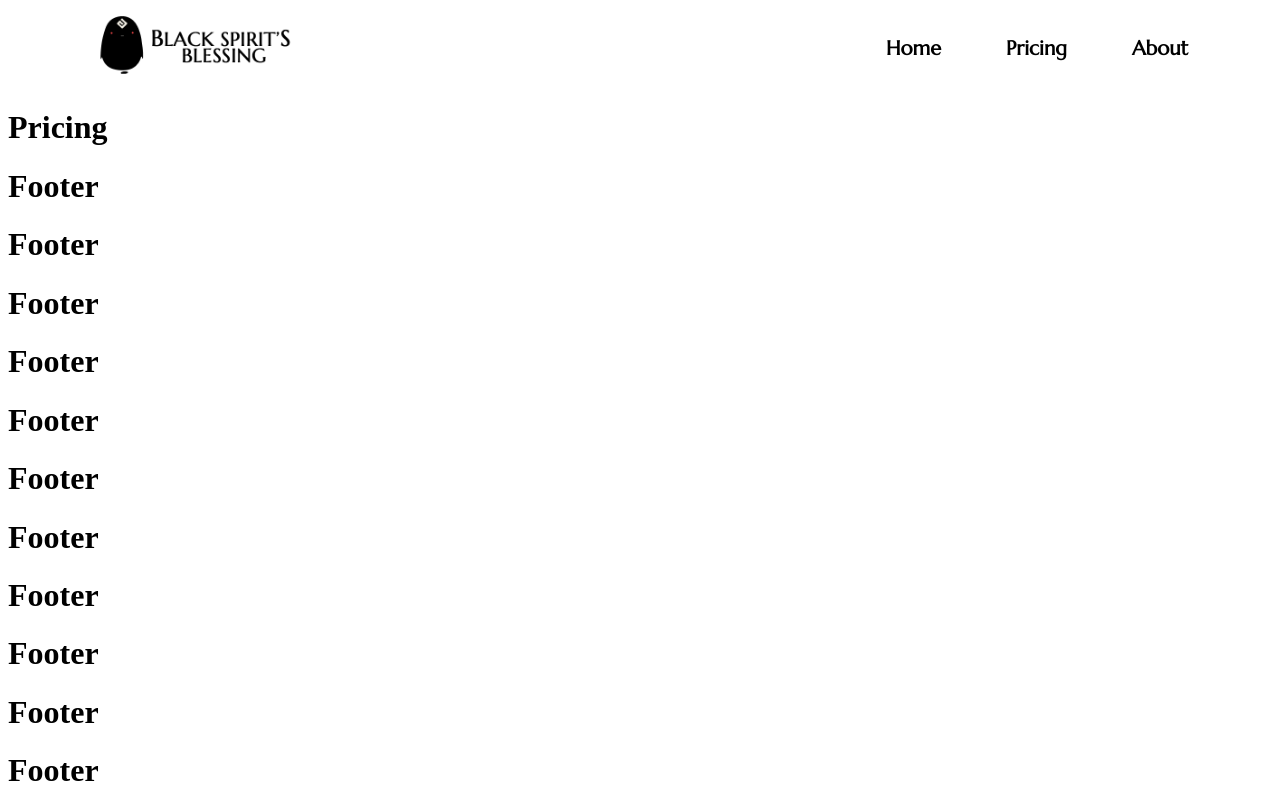
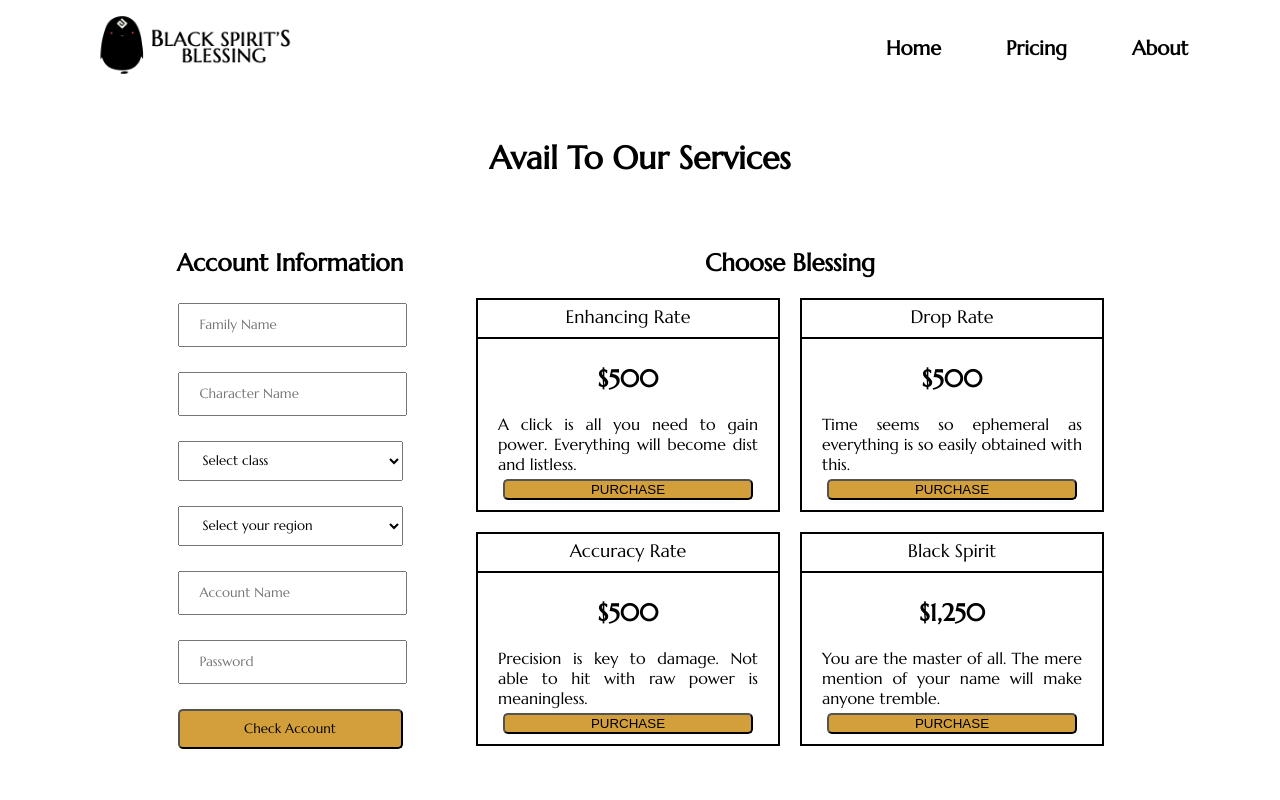
Before and after one commit to lifegrasp/black-spirit-landing-page, a React (Create React App) app: page /pricing in a window 1280 px wide. Shown: the top 800 px of the page. Built offline with nearby package versions, Linux system fonts and the light colour scheme.

Commit message:
Pricing.js finished

```diff
--- a/src/components/Home.js
+++ b/src/components/Home.js
@@ -13,7 +13,7 @@ function Home() {
   return (
     <>
       <h1 className="services">Services</h1>
-      <div className="showcase">
+      <div className="showcase-home">
         {/* Video section is here */}
         <div className="video">
           <iframe
@@ -36,7 +36,7 @@ function Home() {
               />
             </div>
             <div className="desc">
-              <h2>100% Enhancing Rate</h2>
+              <h2>100% Enhancing Rate!</h2>
               <p>{enhanceDesc}</p>
             </div>
           </div>
--- a/src/components/Pricing.js
+++ b/src/components/Pricing.js
@@ -1,5 +1,156 @@
+import "../styles/Pricing.css";
+
 function Pricing() {
-  return <h1>Pricing</h1>;
+  const selectClass = (
+    <>
+      <option disabled selected>
+        Select class
+      </option>
+      <option value={"Warrior"}>Warrior</option>
+      <option value={"Ranger"}>Ranger</option>
+      <option value={"Sorceress"}>Sorceress</option>
+      <option value={"Berserker"}>Berserker</option>
+      <option value={"Tamer"}>Tamer</option>
+      <option value={"Musa"}>Musa</option>
+      <option value={"Maehwa"}>Maehwa</option>
+      <option value={"Valkyrie"}>Valkyrie</option>
+      <option value={"Kunoichi"}>Kunoichi</option>
+      <option value={"Ninja"}>Ninja</option>
+      <option value={"Wizard"}>Wizard</option>
+      <option value={"Witch"}>Witch</option>
+      <option value={"Dark Knight"}>Dark Knight</option>
+      <option value={"Striker"}>Striker</option>
+      <option value={"Mystic"}>Mystic</option>
+      <option value={"Archer"}>Archer</option>
+      <option value={"Lahn"}>Lahn</option>
+      <option value={"Shai"}>Shai</option>
+      <option value={"Guardian"}>Guardian</option>
+      <option value={"Hashashin"}>Hashashin</option>
+      <option value={"Nova"}>Nova</option>
+      <option value={"Sage"}>Sage</option>
+      <option value={"Corsair"}>Corsair</option>
+      <option value={"Drakania"}>Drakania</option>
+    </>
+  );
+
+  const selectRegion = (
+    <>
+      <option disabled selected>
+        Select your region
+      </option>
+      <option value={"NA"}>North America</option>
+      <option value={"SA"}>South America</option>
+      <option value={"EU"}>Europe</option>
+      <option value={"MENA"}>Middle East and North Africa</option>
+      <option value={"RU"}>Russia</option>
+      <option value={"SEA"}>Southeast Asia</option>
+      <option value={"JP"}>Japan</option>
+      <option value={"TW"}>Taiwan</option>
+    </>
+  );
+
+  const descEnhance =
+    "A click is all you need to gain power. Everything will become dist and listless.";
+
+  const descDrop =
+    "Time seems so ephemeral as everything is so easily obtained with this.";
+
+  const descAccu =
+    "Precision is key to damage. Not able to hit with raw power is meaningless.";
+
+  const descBlackSpirit =
+    "You are the master of all. The mere mention of your name will make anyone tremble. ";
+
+  return (
+    <>
+      <h1 className="avail">Avail To Our Services</h1>
+      <div className="showcase-pricing">
+        {/* Account information starts here */}
+        <form>
+          <h2>Account Information</h2>
+          <div className="form-group">
+            <input
+              className="form-control"
+              type={"text"}
+              placeholder={"Family Name"}
+              required
+            />
+            <input
+              className="form-control"
+              type={"text"}
+              placeholder={"Character Name"}
+              required
+            />
+            <select className="form-control" required>
+              {selectClass}
+            </select>
+            <select className="form-control" required>
+              {selectRegion}
+            </select>
+            <input
+              className="form-control"
+              type={"email"}
+              placeholder={"Account Name"}
+              required
+            />
+            <input
+              className="form-control"
+              type={"password"}
+              placeholder={"Password"}
+              required
+            />
+            <input
+              className="form-control form-button"
+              type={"submit"}
+              value={"Check Account"}
+            />
+          </div>
+        </form>
+        {/* Account information ends here */}
+
+        {/* Blessing selection starts here */}
+        <div className="pricing">
+          <h2>Choose Blessing</h2>
+          <div className="pricing-group">
+            <div className="product">
+              <div className="selection">Enhancing Rate</div>
+              <h2>$500</h2>
+              <p>{descEnhance}</p>
+              <button>PURCHASE</button>
+            </div>
+
+            {/* Divide */}
+
+            <div className="product">
+              <div className="selection">Drop Rate</div>
+              <h2>$500</h2>
+              <p>{descDrop}</p>
+              <button>PURCHASE</button>
+            </div>
+
+            {/* Divide */}
+
+            <div className="product">
+              <div className="selection">Accuracy Rate</div>
+              <h2>$500</h2>
+              <p>{descAccu}</p>
+              <button>PURCHASE</button>
+            </div>
+
+            {/* Divide */}
+
+            <div className="product">
+              <div className="selection">Black Spirit</div>
+              <h2>$1,250</h2>
+              <p>{descBlackSpirit}</p>
+              <button>PURCHASE</button>
+            </div>
+          </div>
+        </div>
+        {/* Blessing selection ends here */}
+      </div>
+    </>
+  );
 }
 
 export default Pricing;
--- a/src/styles/Home.css
+++ b/src/styles/Home.css
@@ -4,45 +4,45 @@
   font-family: "Marcellus", serif;
 }
 
-.showcase {
+.showcase-home {
   margin: 0 auto;
   display: flex;
   width: 100%;
   max-width: 1000px;
   font-family: "Marcellus", serif;
 }
-.showcase .video {
+.showcase-home .video {
   display: flex;
   align-items: center;
   width: 100%;
   max-width: 500px;
 }
-.showcase .video iframe {
+.showcase-home .video iframe {
   width: 100%;
   height: 100%;
   max-height: 350px;
 }
-.showcase .blessings {
+.showcase-home .blessings {
   width: 100%;
   max-width: 500px;
 }
-.showcase .blessings .blessings-flex {
+.showcase-home .blessings .blessings-flex {
   margin: 20px;
   display: flex;
   align-items: center;
 }
-.showcase .blessings .blessings-flex .icon .icon-image {
+.showcase-home .blessings .blessings-flex .icon .icon-image {
   max-width: 75px;
 }
-.showcase .blessings .blessings-flex .desc {
+.showcase-home .blessings .blessings-flex .desc {
   margin: 0 20px;
   width: auto;
   max-width: 400px;
 }
-.showcase .blessings .blessings-flex .desc h2 {
+.showcase-home .blessings .blessings-flex .desc h2 {
   margin-bottom: 15px;
 }
-.showcase .blessings .blessings-flex .desc p {
+.showcase-home .blessings .blessings-flex .desc p {
   margin-top: 15px;
   font-weight: bolder;
 }/*# sourceMappingURL=Home.css.map */
--- a/src/styles/Home.scss
+++ b/src/styles/Home.scss
@@ -1,10 +1,10 @@
 .services {
-    margin: 50px auto;
+  margin: 50px auto;
   text-align: center;
   font-family: "Marcellus", serif;
 }
 
-.showcase {
+.showcase-home {
   margin: 0 auto;
   display: flex;
   width: 100%;
--- /dev/null
+++ b/src/styles/Pricing.css
@@ -0,0 +1,76 @@
+.avail {
+  margin: 50px auto;
+  text-align: center;
+  font-family: "Marcellus", serif;
+}
+
+.showcase-pricing {
+  margin: 0 auto;
+  display: flex;
+  width: 100%;
+  max-width: 1000px;
+  font-family: "Marcellus", serif;
+}
+.showcase-pricing h2 {
+  text-align: center;
+}
+.showcase-pricing form {
+  width: 100%;
+  max-width: 30%;
+}
+.showcase-pricing form .form-group {
+  margin: 25px auto;
+  max-width: 225px;
+}
+.showcase-pricing form .form-group .form-control {
+  margin: 25px auto;
+  display: block;
+  width: 100%;
+  height: 2.5rem;
+  padding: 0;
+  font-family: "Marcellus", serif;
+  text-indent: 20px;
+}
+.showcase-pricing form .form-group .form-button {
+  text-indent: 0;
+  background-color: #d29f3a;
+  border-radius: 5px;
+}
+.showcase-pricing .pricing {
+  width: 100%;
+  max-width: 70%;
+}
+.showcase-pricing .pricing .pricing-group {
+  display: flex;
+  flex-wrap: wrap;
+  justify-content: center;
+  gap: 20px;
+}
+.showcase-pricing .pricing .pricing-group .product {
+  display: flex;
+  flex-direction: column;
+  max-width: 300px;
+  height: 210px;
+  border: 2px solid black;
+}
+.showcase-pricing .pricing .pricing-group .product .selection {
+  width: 100%;
+  height: 100%;
+  margin: 5px auto;
+  text-align: center;
+  font-size: 18px;
+  border-bottom: 2px solid black;
+}
+.showcase-pricing .pricing .pricing-group .product p {
+  margin: auto 20px;
+  text-align: justify;
+}
+.showcase-pricing .pricing .pricing-group .product button {
+  margin: auto;
+  margin-top: 5px;
+  width: 100%;
+  max-width: 250px;
+  margin-bottom: 10px;
+  background-color: #d29f3a;
+  border-radius: 5px;
+}/*# sourceMappingURL=Pricing.css.map */
--- /dev/null
+++ b/src/styles/Pricing.scss
@@ -0,0 +1,87 @@
+.avail {
+  margin: 50px auto;
+  text-align: center;
+  font-family: "Marcellus", serif;
+}
+
+.showcase-pricing {
+  margin: 0 auto;
+  display: flex;
+  width: 100%;
+  max-width: 1000px;
+  font-family: "Marcellus", serif;
+
+  h2 {
+    text-align: center;
+  }
+
+  form {
+    width: 100%;
+    max-width: 30%;
+
+    .form-group {
+      margin: 25px auto;
+      max-width: 225px;
+
+      .form-control {
+        margin: 25px auto;
+        display: block;
+        width: 100%;
+        height: 2.5rem;
+        padding: 0;
+        font-family: "Marcellus", serif;
+        text-indent: 20px;
+      }
+
+      .form-button {
+        text-indent: 0;
+        background-color: #d29f3a;
+        border-radius: 5px;
+      }
+    }
+  }
+
+  .pricing {
+    width: 100%;
+    max-width: 70%;
+
+    .pricing-group {
+      display: flex;
+      flex-wrap: wrap;
+      justify-content: center;
+      gap: 20px;
+
+      .product {
+        display: flex;
+        flex-direction: column;
+        max-width: 300px;
+        height: 210px;
+        border: 2px solid black;
+
+        .selection {
+          width: 100%;
+          height: 100%;
+          margin: 5px auto;
+          text-align: center;
+          font-size: 18px;
+          border-bottom: 2px solid black;
+        }
+
+        p {
+          margin: auto 20px;
+          text-align: justify;
+        }
+
+        button {
+          margin: auto;
+          margin-top: 5px;
+          width: 100%;
+          max-width: 250px;
+          margin-bottom: 10px;
+          background-color: #d29f3a;
+          border-radius: 5px;
+        }
+      }
+    }
+  }
+}
```
Also changed, not shown: 2 other files (tests, documents, lock files or other folders).
